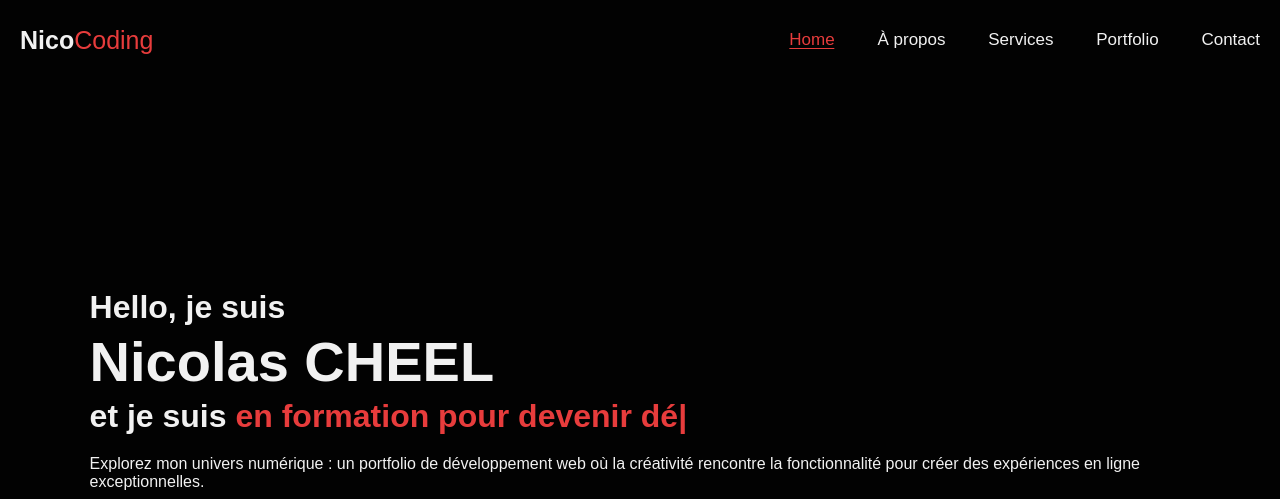
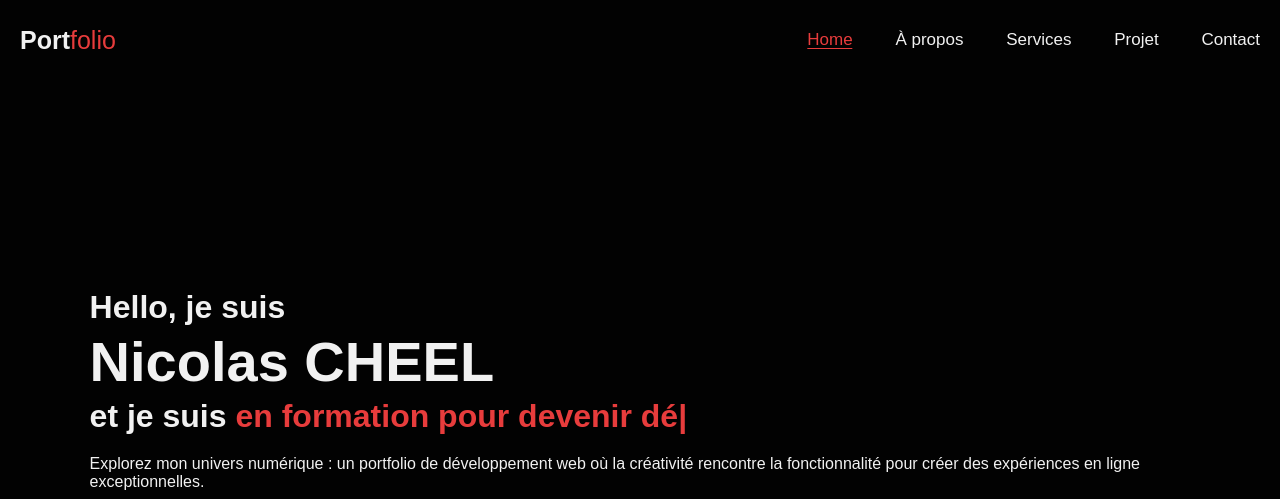
Before and after one commit to Nicolas-77950/Nicolas-77950.github.io, a plain HTML site: page index.html in a window 1280 px wide. Shown: the top 499 px of the page. Drawn offline with nearby package versions, Linux system fonts and the light colour scheme.

Commit message:
fix herder

```diff
--- a/index.html
+++ b/index.html
@@ -15,13 +15,13 @@
 
 
     <header>
-        <a href="" class="logo">Nico<span>Coding</span></a>
+        <a href="" class="logo">Port<span>folio</span></a>
         <i id="menu-burger" class='bx bx-menu'></i>
         <nav class="navigation">
             <a href="#home" class="active">Home</a>
             <a href="#about">À propos</a>
             <a href="#services">Services</a>
-            <a href="#portfolio">Portfolio</a>
+            <a href="#portfolio">Projet</a>
             <a href="#contact">Contact</a>
         </nav>
     </header>
```
